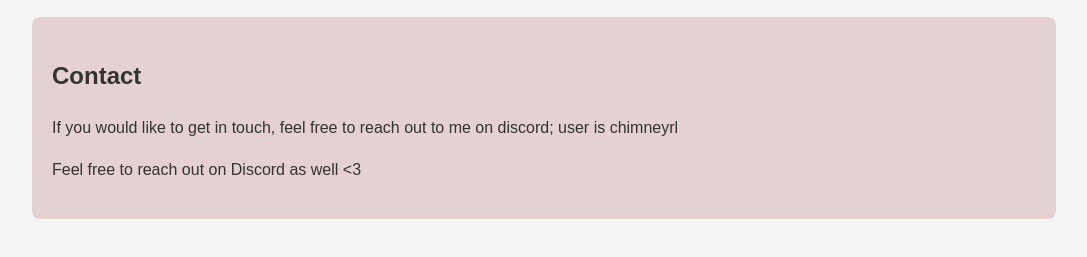
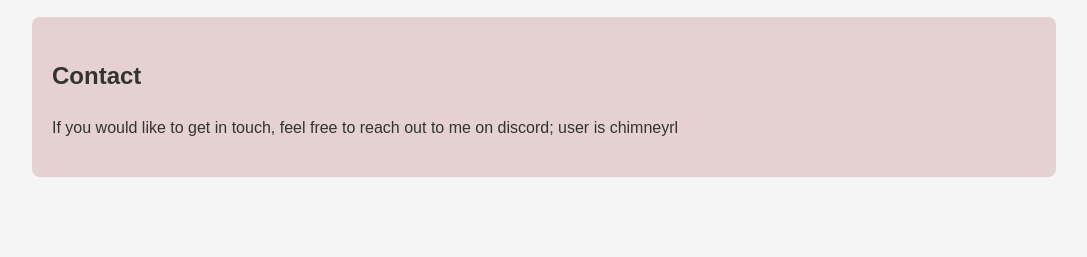
Before and after one commit to mattwydra/ProjectShowcase, a plain HTML site: page index.html in a window 1280 px wide. Shown: the part 3016-3273 px from the top of the page, without its empty margins (96-1183 px from the left). Drawn offline with Linux system fonts and the light colour scheme.

Commit message:
Update index.html
Remove redundant info

```diff
--- a/index.html
+++ b/index.html
@@ -143,7 +143,6 @@
         <section id="contact" class="section contact">
             <h2>Contact</h2>
             <p>If you would like to get in touch, feel free to reach out to me on discord; user is chimneyrl</a></p>
-            <p>Feel free to reach out on Discord as well <3</p>
         </section>
     </div>
     <footer>
```
